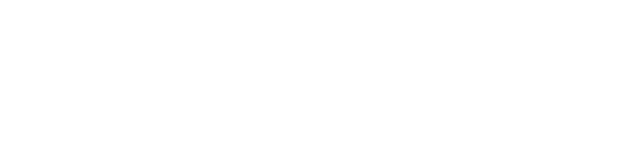
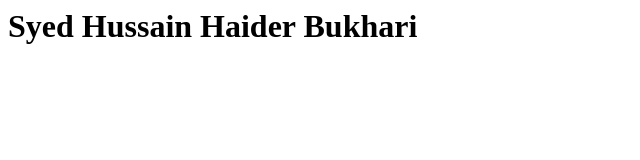
Before and after one commit to SyedHussainHaider5/task, a plain HTML site: page index.html in a window 1280 px wide. Shown: the whole page, without its empty margins (0-640 px from the left). Drawn offline with Linux system fonts and the light colour scheme.

Commit message:
Name Entered using H1 tag

```diff
--- a/index.html
+++ b/index.html
@@ -5,5 +5,7 @@
     <meta name="viewport" content="width=device-width, initial-scale=1.0" />
     <title>Document</title>
   </head>
-  <body></body>
+  <body>
+    <h1>Syed Hussain Haider Bukhari</h1>
+  </body>
 </html>
```
